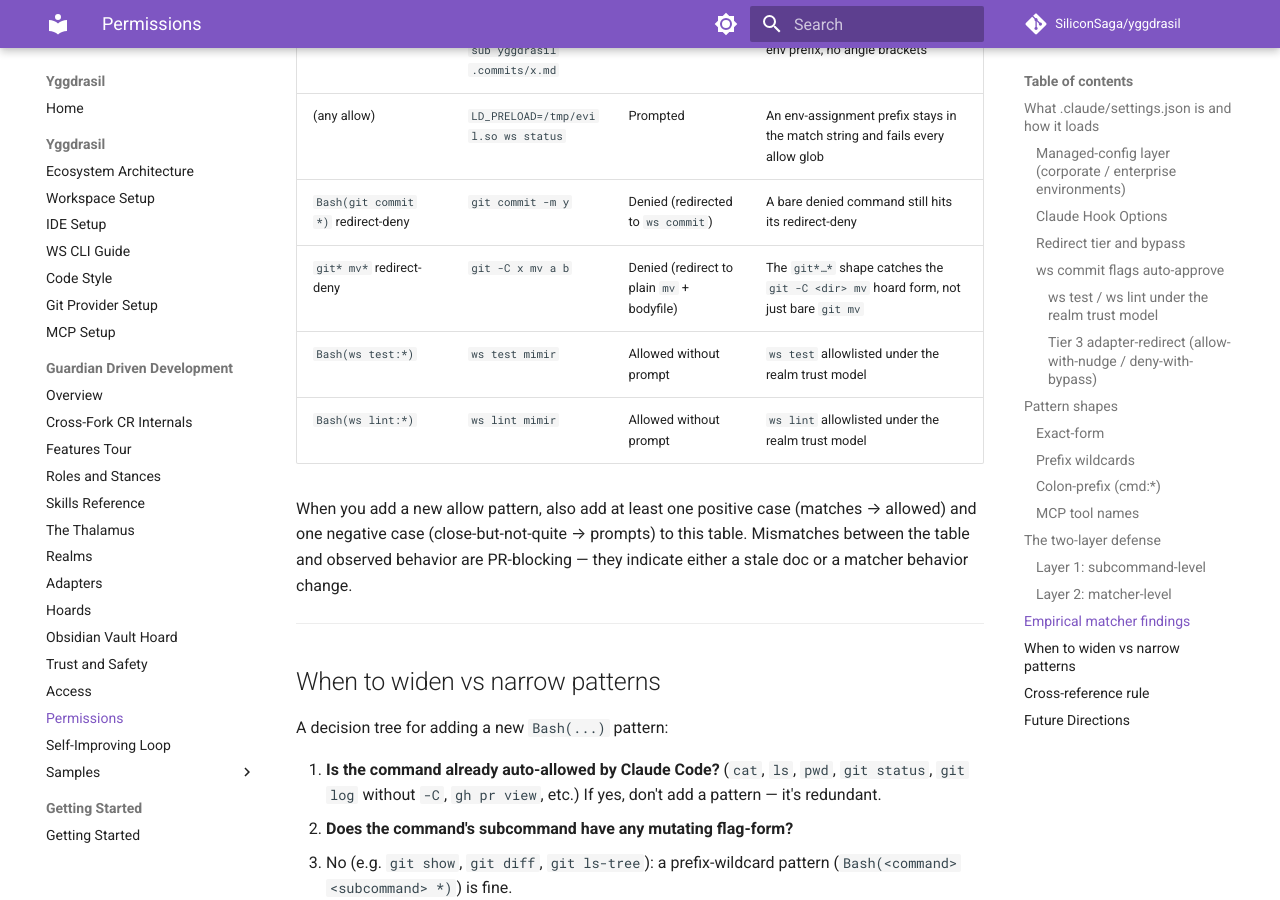
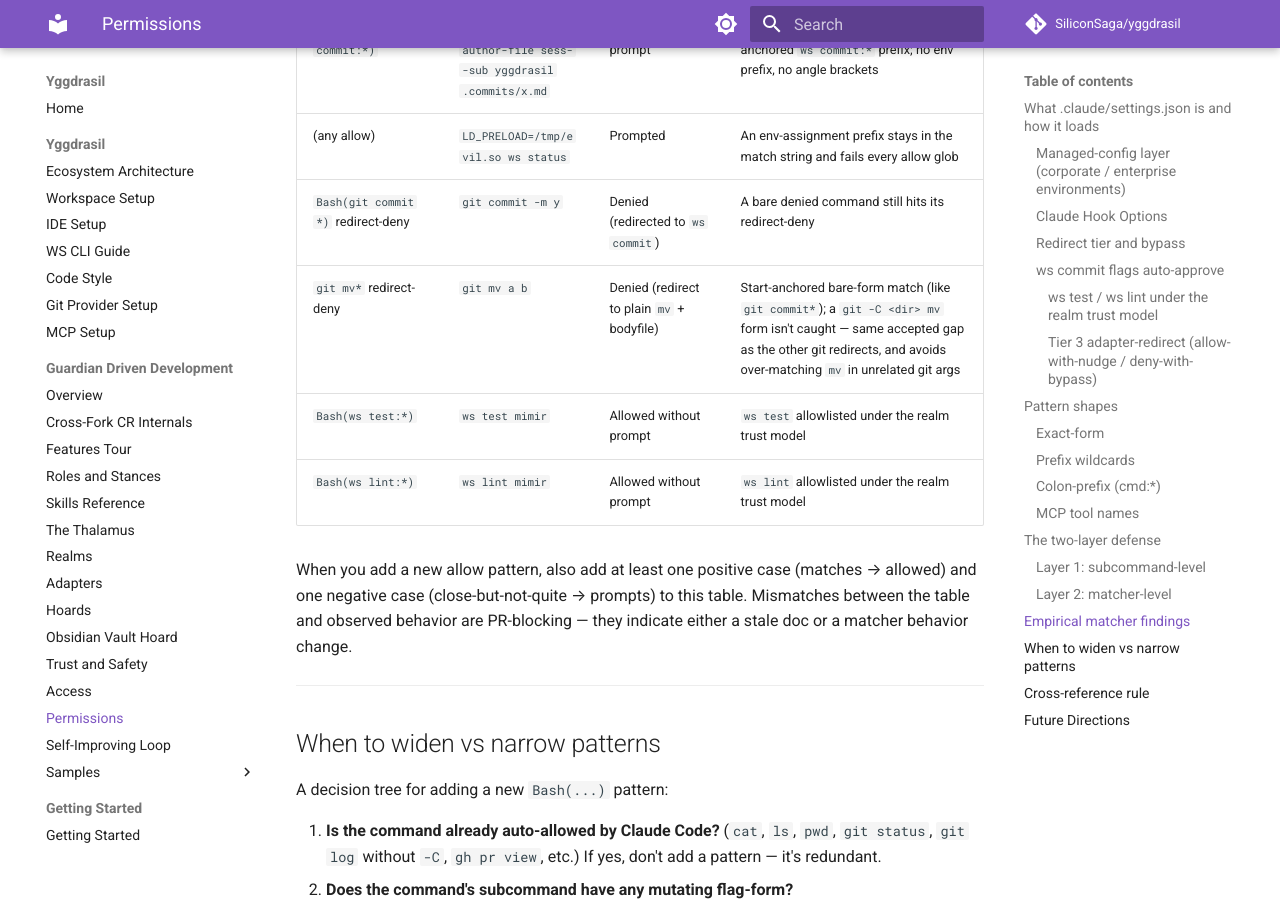
Before and after one commit to SiliconSaga/yggdrasil, an MkDocs documentation site: the page built from docs/gdd/permissions.md, in a window 1280 px wide and 900 px high, scrolled down 8987 px. Built offline with MkDocs 1.6.1 and Material for MkDocs 9.7.7, drawn with Linux system fonts in a browser that asks for light colours; comment, search, counter and statistics services are not loaded.

Commit message:
fix(hook): narrow git-mv redirect to bare `git mv*` (CodeRabbit)
Addresses CodeRabbit's review on PR #114: the `git* mv*` glob matched the whole
command string, so it would also deny unrelated git commands that merely contain
a space-delimited `mv` token in their args (e.g. `git tag -m "... mv"`,
`git log --grep mv`). The `git commit` ordering only shielded `git commit`.

Narrowed the pattern to the start-anchored bare form `git mv*`, consistent with
the existing `git commit*` / `git push*` redirect entries. This drops the
`git -C <dir> mv` catch — a glob can't pin the `mv` subcommand once `-C <dir>`
floats its position without reintroducing the over-match — which is the same
accepted `-C` gap the other git redirects already have.

Swapped the "git -C … mv is caught" test for an over-match regression test
(`git tag -m "... mv"` must NOT route to git-mv) and corrected the permissions
doc row.

Co-Authored-By: Cervator <cervator@gmail.com>

```diff
--- a/docs/gdd/permissions.md
+++ b/docs/gdd/permissions.md
@@ -191,7 +191,7 @@ Verified in interactive testing. Each row is a (pattern, attempted command, expe
 | `Bash(ws commit:*)` | `ws commit --co-author-file sess--sub yggdrasil .commits/x.md` | Allowed without prompt | The flag tail matches the start-anchored `ws commit:*` prefix; no env prefix, no angle brackets |
 | (any allow) | `LD_PRELOAD=/tmp/evil.so ws status` | Prompted | An env-assignment prefix stays in the match string and fails every allow glob |
 | `Bash(git commit *)` redirect-deny | `git commit -m y` | Denied (redirected to `ws commit`) | A bare denied command still hits its redirect-deny |
-| `git* mv*` redirect-deny | `git -C x mv a b` | Denied (redirect to plain `mv` + bodyfile) | The `git*…*` shape catches the `git -C <dir> mv` hoard form, not just bare `git mv` |
+| `git mv*` redirect-deny | `git mv a b` | Denied (redirect to plain `mv` + bodyfile) | Start-anchored bare-form match (like `git commit*`); a `git -C <dir> mv` form isn't caught — same accepted gap as the other git redirects, and avoids over-matching `mv` in unrelated git args |
 | `Bash(ws test:*)` | `ws test mimir` | Allowed without prompt | `ws test` allowlisted under the realm trust model |
 | `Bash(ws lint:*)` | `ws lint mimir` | Allowed without prompt | `ws lint` allowlisted under the realm trust model |
 
```
Also changed, not shown: 2 other files.
